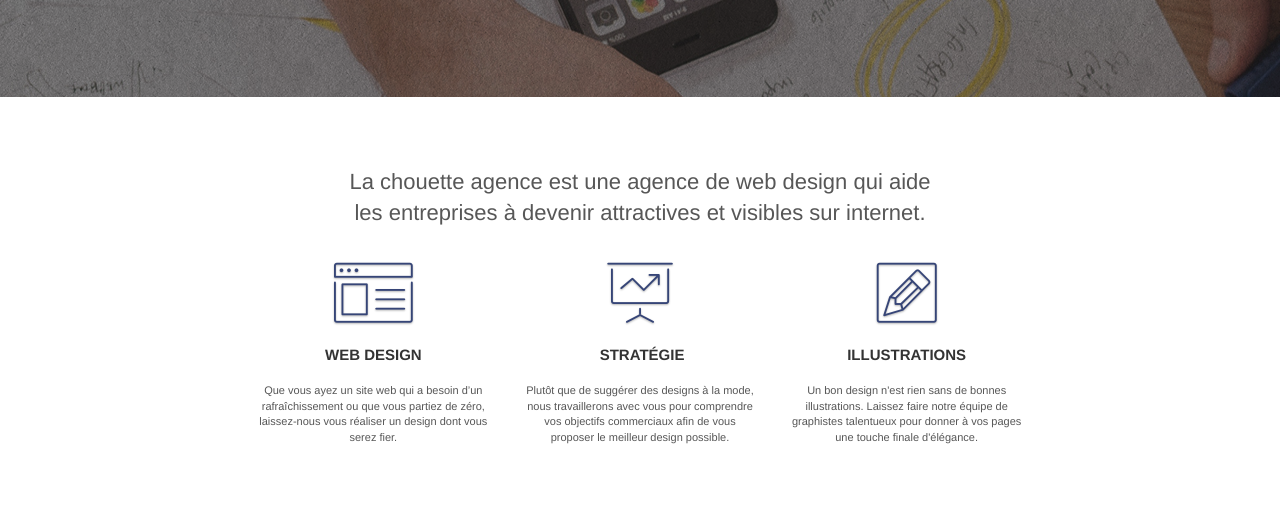
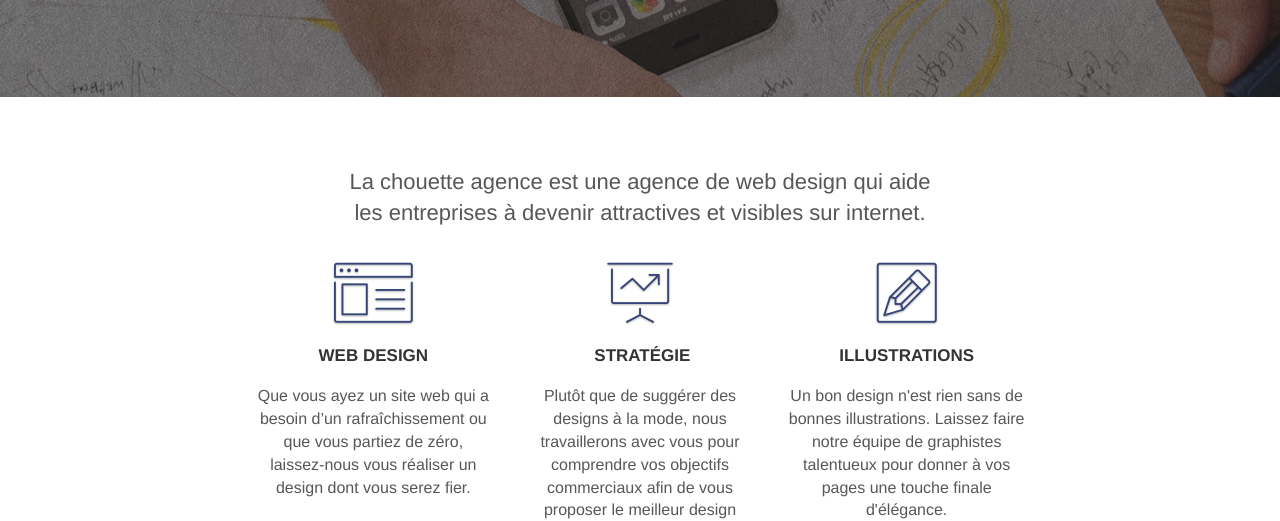
Before and after one commit to at4n4ss/26052021, a plain HTML site: page index.html in a window 1280 px wide. Shown: the part 435-956 px from the top of the page. Drawn offline with Linux system fonts and the light colour scheme.

Commit message:
font-size changes for access

```diff
--- a/style.css
+++ b/style.css
@@ -679,7 +679,7 @@ a {
 }
 
 p {
-  font-size: 11px;
+  font-size: 16px;
 }
 
 .tight-width-whitespace {
@@ -712,7 +712,7 @@ h2 {
 }
 
 h3 {
-  font-size: 15px;
+  font-size: 17px;
   text-transform: uppercase;
   font-weight: 700;
   color: #333333 !important;
```
